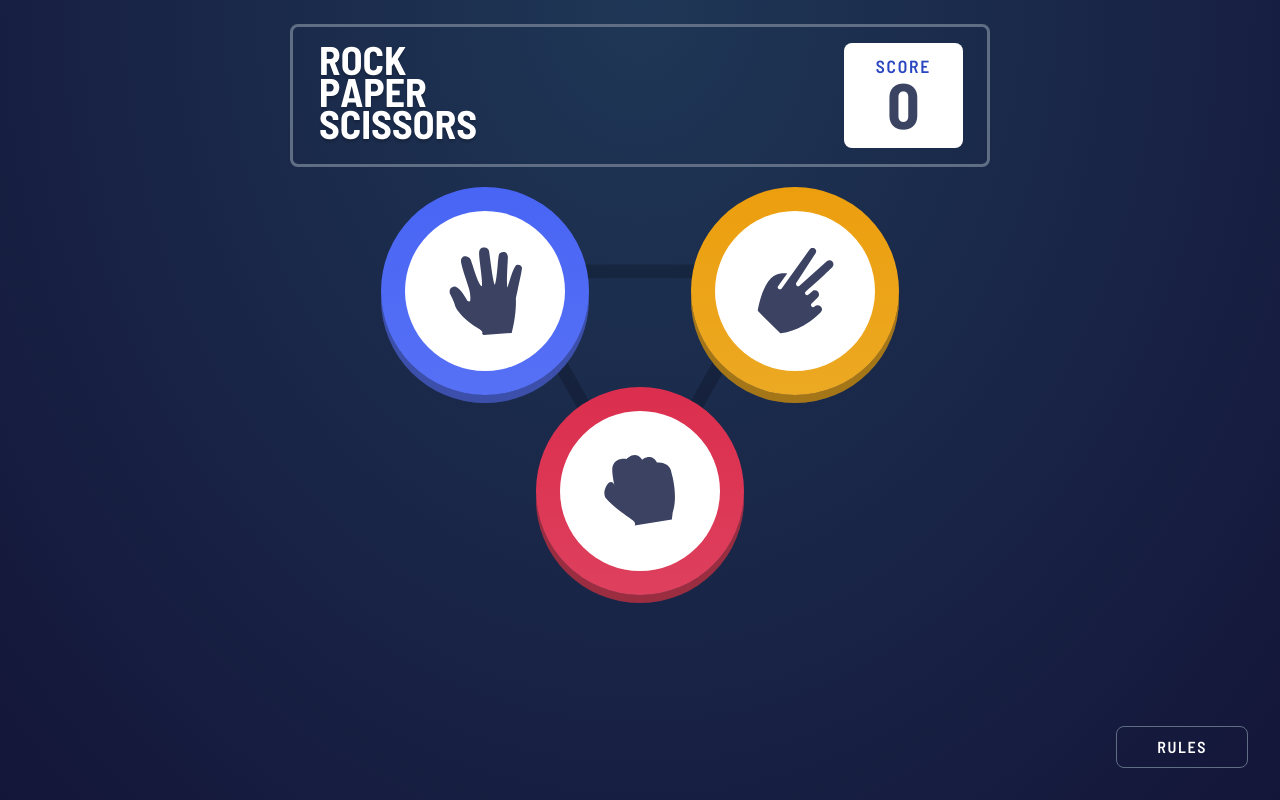
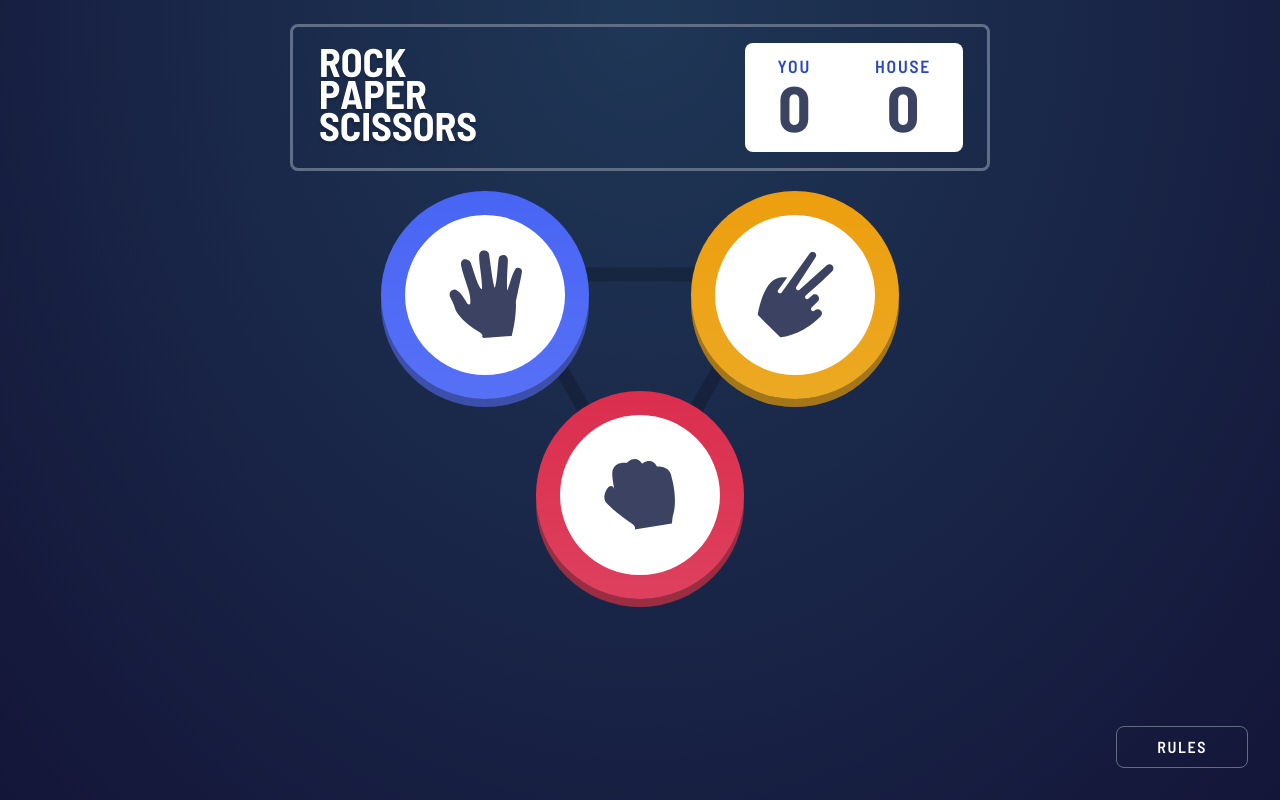
Before and after one commit to joshua-emmanuel/rock-paper-scissors, a website built with Vite: page index.html in a window 1280 px wide. Built offline with nearby package versions, Linux system fonts and the light colour scheme.

Commit message:
Split scores into house score and player score

```diff
--- a/assets/css/style.css
+++ b/assets/css/style.css
@@ -144,6 +144,13 @@ body {
   max-width: 30%;
 }
 
+.scores {
+  display: flex;
+  color: var(--clr-dark);
+  border-radius: 0.5rem;
+  background-color: var(--clr-light);
+}
+
 .score {
   display: flex;
   flex-direction: column;
@@ -152,14 +159,12 @@ body {
   text-align: center;
   line-height: 0.9;
   padding: 1rem 1.5rem;
-  border-radius: 0.5rem;
-  color: var(--clr-dark);
-  background-color: var(--clr-light);
 }
 
 .score__title {
   font-size: 0.75rem;
   letter-spacing: 0.1em;
+  padding-bottom: .2rem;
   color: var(--clr-score);
 }
 
--- a/assets/js/script.js
+++ b/assets/js/script.js
@@ -8,7 +8,8 @@ const housePlaceholder = document.querySelector('.results__result--house');
 const resultsWinner = document.querySelector('.results__winner');
 const winStatus = document.querySelector('.win-status');
 const playAgainBtn = document.querySelector('.play-again');
-const score = document.querySelector('.score__number');
+const playerScore = document.querySelector('.score--player .score__number');
+const houseScore = document.querySelector('.score--house .score__number');
 
 openModalBtn.addEventListener("click", () => {
   rulesModal.showModal();
@@ -106,9 +107,9 @@ function highlightWinner(winner) {
 
 function setScore(winner) {
   if (winner === 'Player') {
-    score.textContent = Number(score.textContent) + 1;
+    playerScore.textContent = Number(playerScore.textContent) + 1;
   } else if (winner === 'House') {
-    score.textContent = Number(score.textContent) - 1;
+    houseScore.textContent = Number(houseScore.textContent) + 1;
   }
 }
 
--- a/index.html
+++ b/index.html
@@ -14,9 +14,15 @@
   <header class="header">
     <div class="header__wrapper">
       <img src="./assets/images/logo.svg" class="header__logo" alt="logo">
-      <div class="score">
-        <div class="score__title">Score</div>
-        <div class="score__number">0</div>
+      <div class="scores">
+        <div class="score score--player">
+          <div class="score__title">You</div>
+          <div class="score__number">0</div>
+        </div>
+        <div class="score score--house">
+          <div class="score__title">House</div>
+          <div class="score__number">0</div>
+        </div>
       </div>
     </div>
   </header>
```
